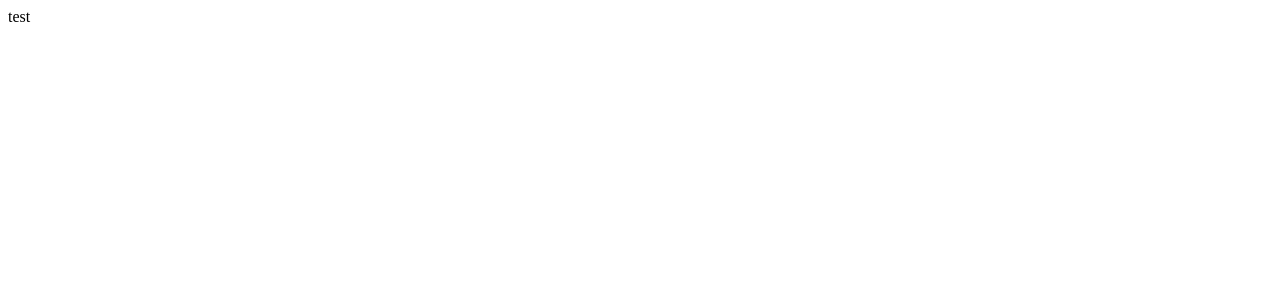
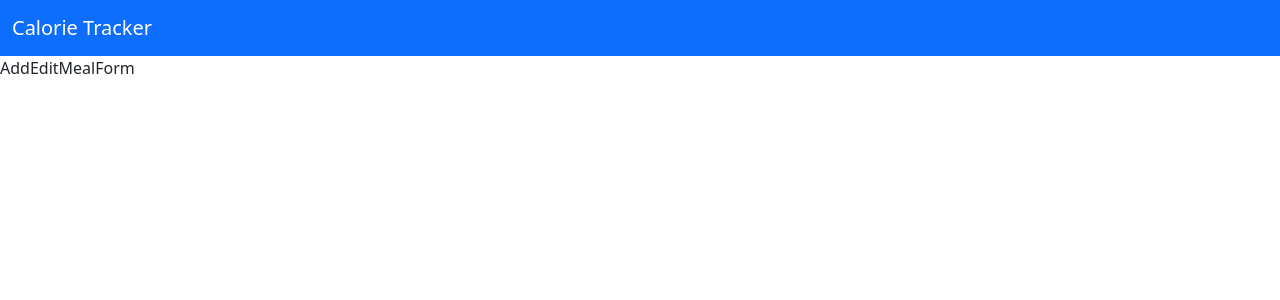
Before and after one commit to Meddway/hw66, a React (Vite) app: page /pages/add-edit-meal in a window 1280 px wide. Shown: the top 300 px of the page. Built offline with nearby package versions, Linux system fonts and the light colour scheme.

Commit message:
Создана базовая структура приложения: установлены: bootstrap, react-router-dom, axios Добавлены файлы и директории, прописаны пути, добавлены некоторые стили

```diff
--- a/package.json
+++ b/package.json
@@ -10,8 +10,11 @@
     "preview": "vite preview"
   },
   "dependencies": {
+    "axios": "^1.6.2",
+    "bootstrap": "^5.3.2",
     "react": "^18.2.0",
-    "react-dom": "^18.2.0"
+    "react-dom": "^18.2.0",
+    "react-router-dom": "^6.20.1"
   },
   "devDependencies": {
     "@types/react": "^18.2.37",
--- a/src/App.tsx
+++ b/src/App.tsx
@@ -1,9 +1,20 @@
+import Layout from './components/Layout/Layout';
+import {Route, Routes} from 'react-router-dom';
+import Home from './container/Home/Home';
+import AddEditMealForm from './container/AddEditMealForm/AddEditMealForm';
 
 const App = () => {
   return (
-    <div>
-      test
-    </div>
+    <>
+      <Layout>
+        <Routes>
+          <Route path="/" element={<Home/>}/>
+          <Route path="/pages/add-edit-meal" element={<AddEditMealForm/>}/>
+          <Route path="/pages/edit-meal" element={<div>Редактирование приема</div>}/>
+          <Route path="*" element={<p className="text-center">Error 404 <p>Page not found :(</p></p>}/>
+        </Routes>
+      </Layout>
+    </>
   );
 };
 
--- /dev/null
+++ b/src/components/Layout/Layout.tsx
@@ -0,0 +1,17 @@
+import React from 'react';
+import Toolbar from '../Toolbar/Toolbar';
+
+const Layout: React.FC<React.PropsWithChildren> = ({children}) => {
+  return (
+    <>
+      <header>
+        <Toolbar/>
+      </header>
+      <main>
+        {children}
+      </main>
+    </>
+  );
+};
+
+export default Layout;
--- /dev/null
+++ b/src/components/Toolbar/Toolbar.tsx
@@ -0,0 +1,15 @@
+import {NavLink} from 'react-router-dom';
+
+const Toolbar = () => {
+  return (
+    <nav className="navbar navbar-expand-lg navbar-dark bg-primary">
+      <div className="container-fluid">
+        <span className="navbar-brand">
+          <NavLink to="/" className="nav-link">Calorie Tracker</NavLink>
+        </span>
+      </div>
+    </nav>
+  );
+};
+
+export default Toolbar;
--- /dev/null
+++ b/src/container/AddEditMealForm/AddEditMealForm.tsx
@@ -0,0 +1,11 @@
+import React from 'react';
+
+const AddEditMealForm:React.FC = () => {
+  return (
+    <div>
+      AddEditMealForm
+    </div>
+  );
+};
+
+export default AddEditMealForm;
--- /dev/null
+++ b/src/container/Home/Home.tsx
@@ -0,0 +1,11 @@
+import React from 'react';
+
+const Home: React.FC = () => {
+  return (
+    <div>
+      Home
+    </div>
+  );
+};
+
+export default Home;
--- a/src/main.tsx
+++ b/src/main.tsx
@@ -1,9 +1,14 @@
 import React from 'react';
 import ReactDOM from 'react-dom/client';
 import App from './App';
+import 'bootstrap/dist/css/bootstrap.css';
+import {BrowserRouter} from "react-router-dom";
 
 ReactDOM.createRoot(document.getElementById('root')!).render(
   <React.StrictMode>
-    <App />
+    <BrowserRouter>
+      <App />
+    </BrowserRouter>
+
   </React.StrictMode>,
 );
```
Also changed, not shown: src/axiosApi.ts (added, +7 -0 lines), 1 other file (tests, documents, lock files or other folders).
